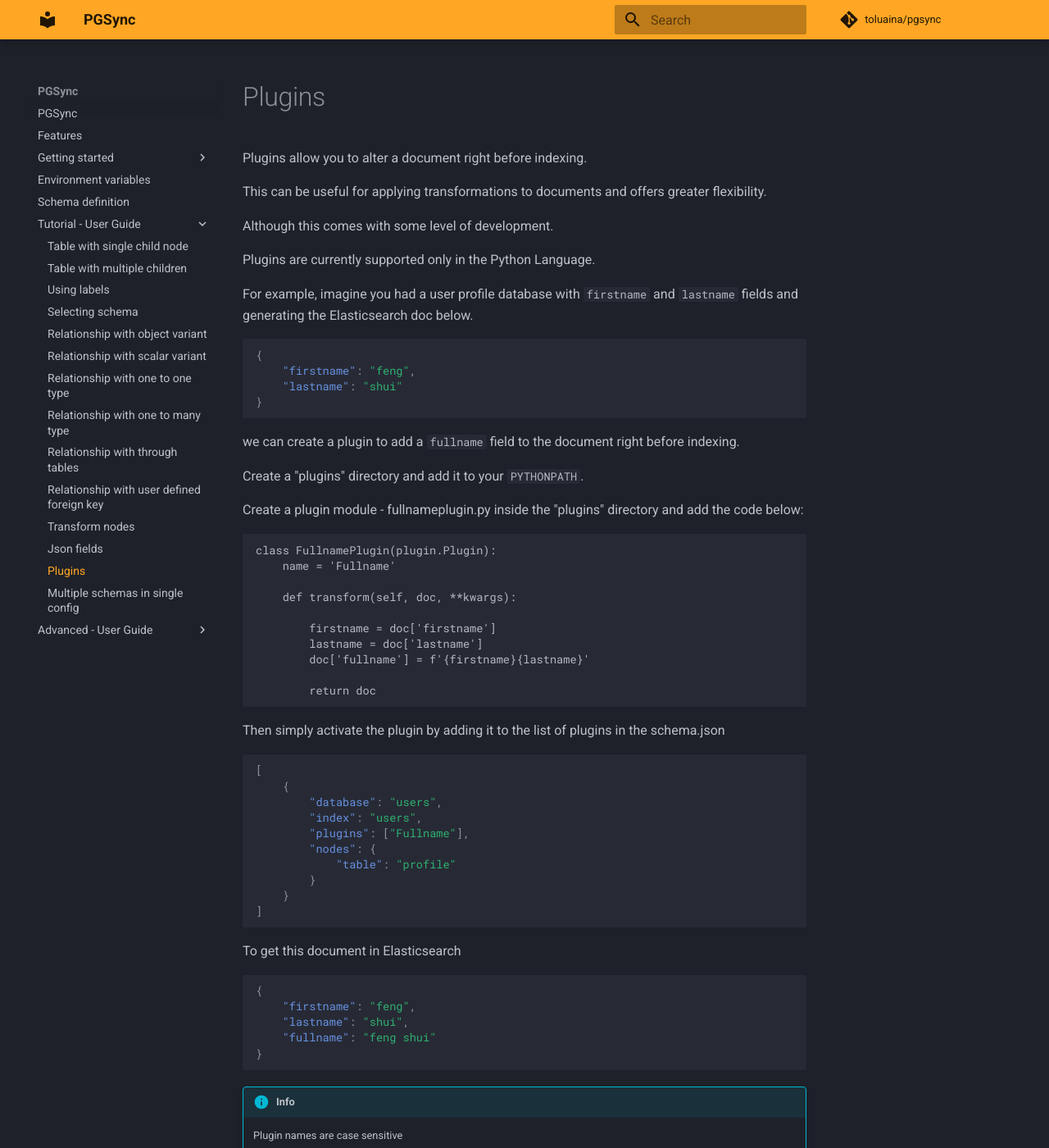
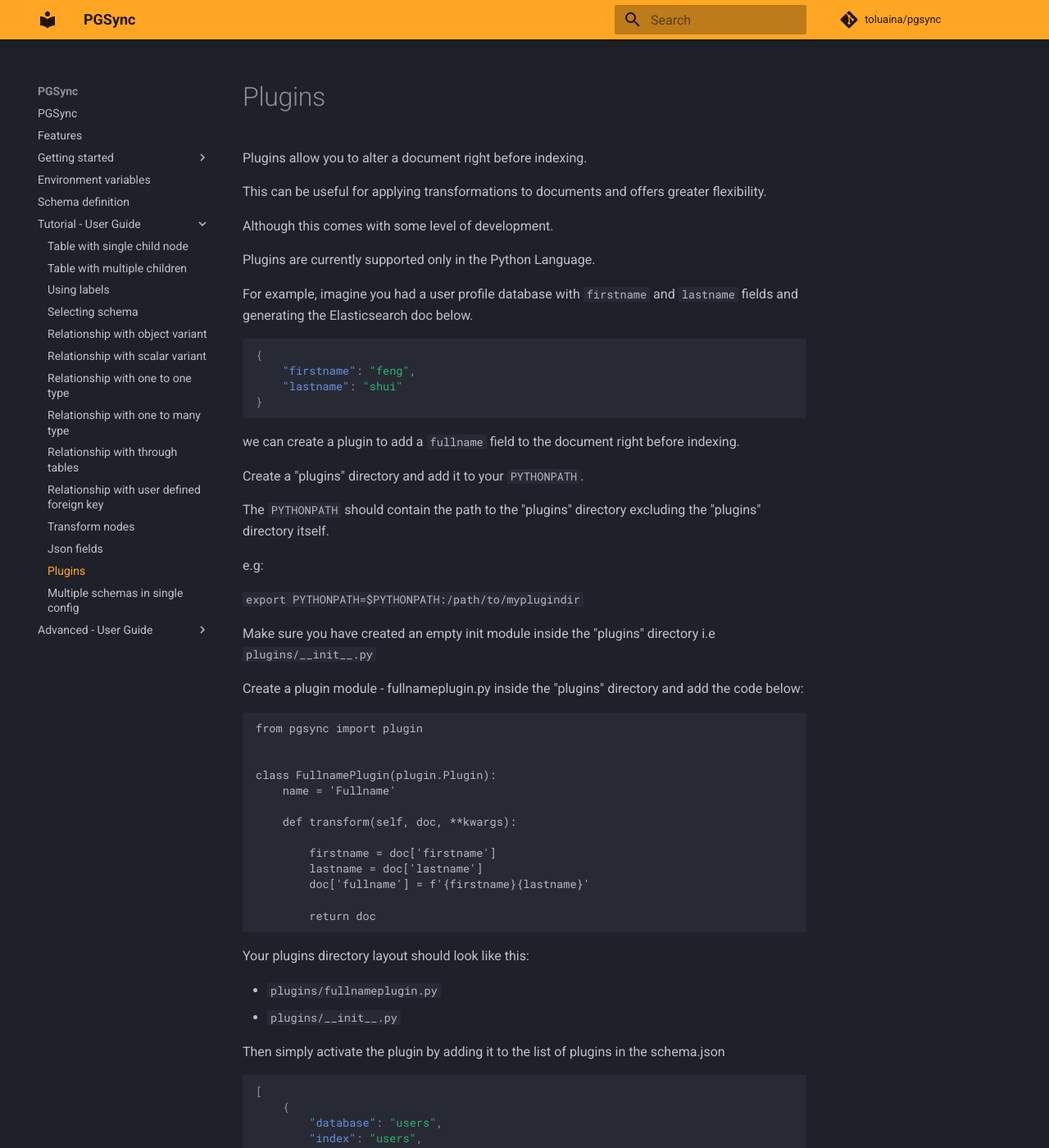
Before and after one commit to toluaina/toluaina.github.io, an MkDocs documentation site: the page built from docs/tutorial/plugins.md, in a window 1280 px wide and 1400 px high. Shown: the whole window at 82% size. Built offline with MkDocs 1.6.1 and Material for MkDocs 9.7.7, drawn with Linux system fonts in a browser that asks for light colours; comment, search, counter and statistics services are not loaded.

Commit message:
updated docs

````diff
--- a/docs/tutorial/plugins.md
+++ b/docs/tutorial/plugins.md
@@ -23,11 +23,24 @@ right before indexing.
 
 Create a "plugins" directory and add it to your `PYTHONPATH`.
 
+The `PYTHONPATH` should contain the path to the "plugins" directory excluding
+the "plugins" directory itself.
+
+e.g:
+
+`export PYTHONPATH=$PYTHONPATH:/path/to/myplugindir`
+
+Make sure you have created an empty init module inside the "plugins" directory
+i.e `plugins/__init__.py`
+
 
 Create a plugin module - fullnameplugin.py inside the "plugins" directory and
 add the code below:
 
 ```
+from pgsync import plugin
+
+
 class FullnamePlugin(plugin.Plugin):
     name = 'Fullname'
 
@@ -39,6 +52,12 @@ class FullnamePlugin(plugin.Plugin):
 
         return doc
 ```
+
+Your plugins directory layout should look like this:
+
+- `plugins/fullnameplugin.py`
+- `plugins/__init__.py`
+
 
 Then simply activate the plugin by adding it to the list of plugins in the schema.json
 
````
Also changed, not shown: docs/tutorial/relationship-with-object-variant.md (+1 -1 lines), docs/tutorial/relationship-with-one-to-many-type.md (+1 -1 lines), docs/tutorial/relationship-with-one-to-one-type.md (+1 -1 lines), docs/tutorial/relationship-with-scalar-variant.md (+1 -1 lines), docs/tutorial/relationship-with-through-tables.md (+1 -1 lines).
